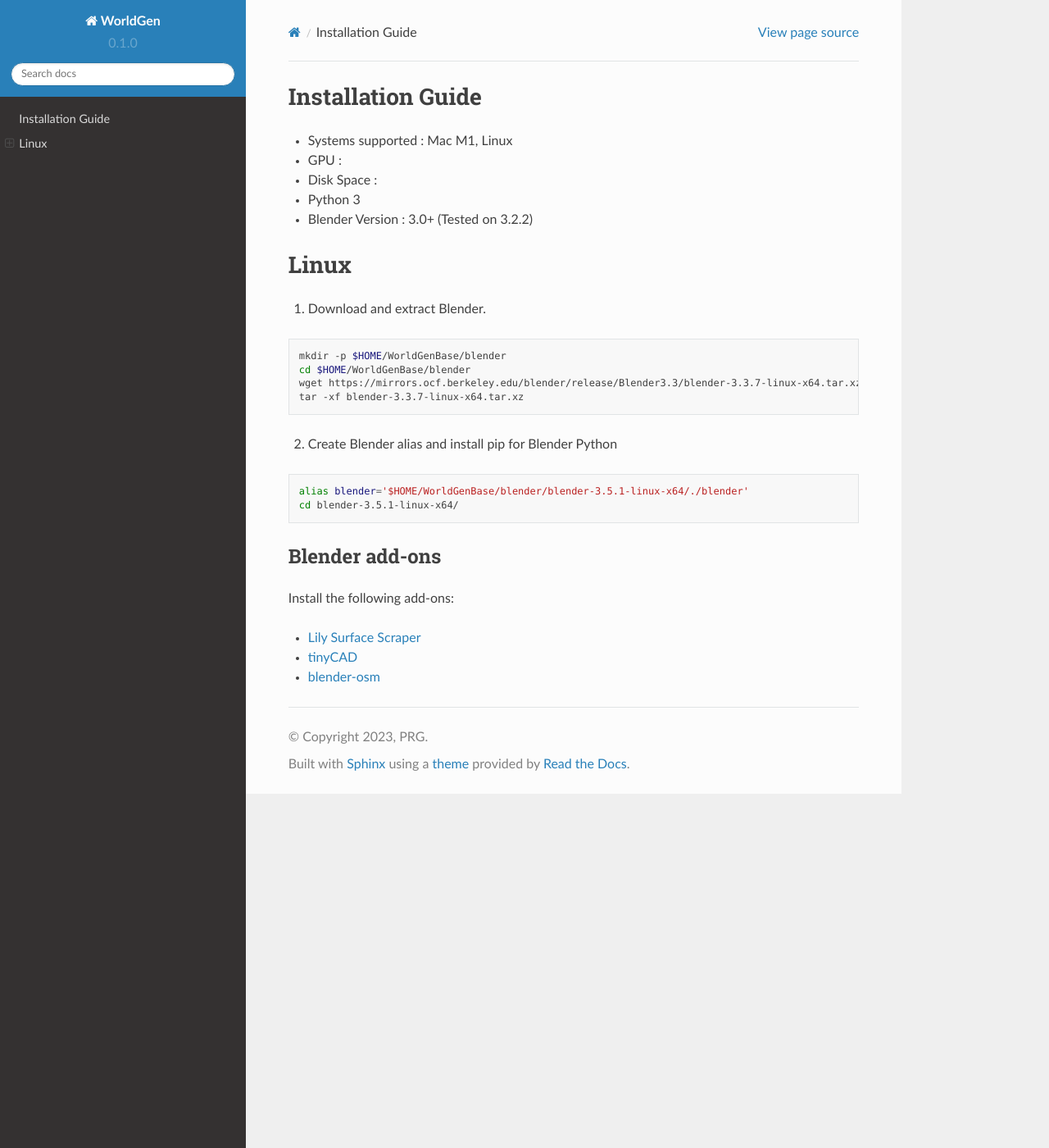
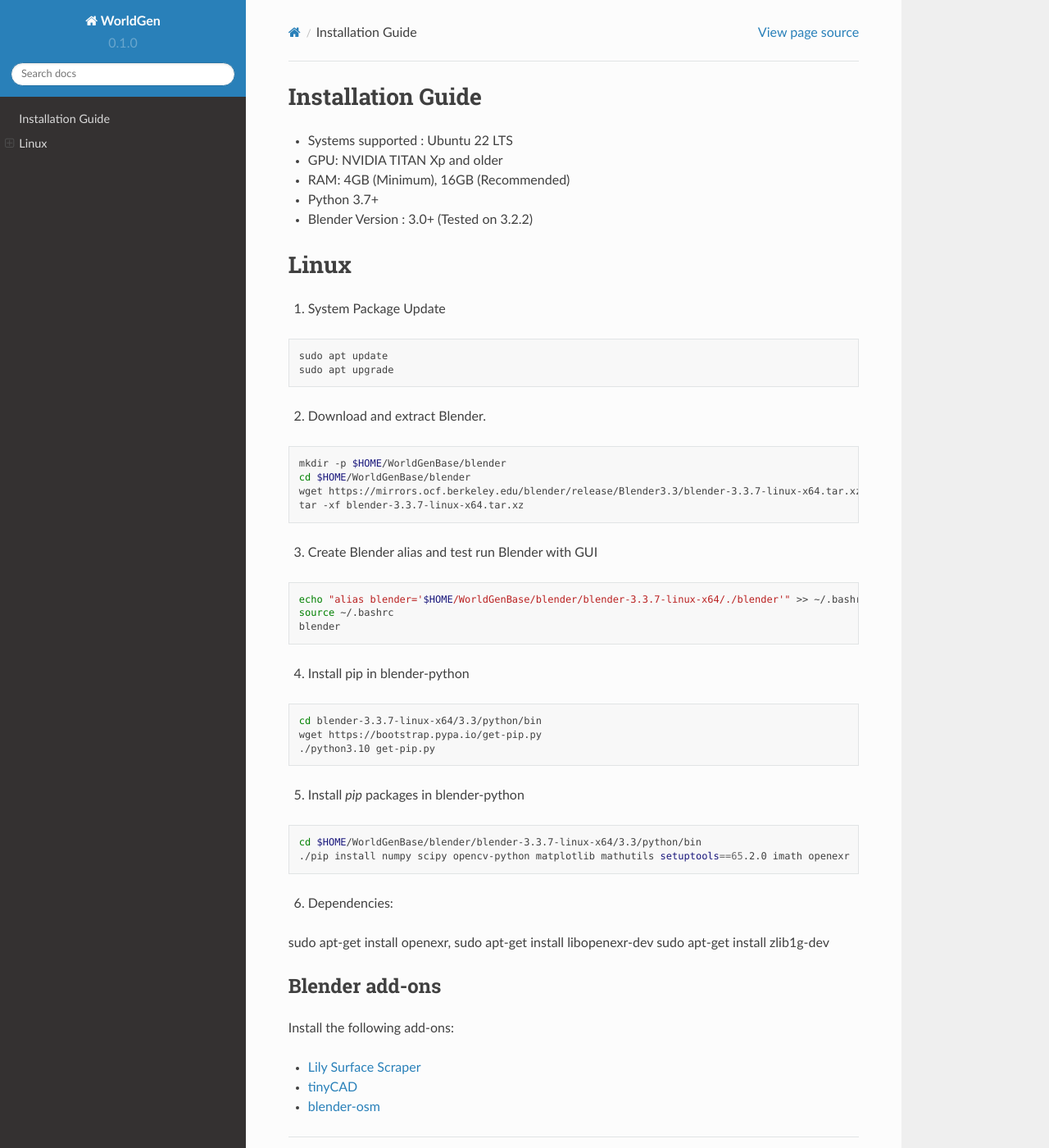
Before and after one commit to prgumd/WorldGen, a Sphinx documentation site: the page built from docs/source/installation.rst, in a window 1280 px wide and 1400 px high. Shown: the whole window at 82% size. Built offline with Sphinx 7.4.7 and the Read the Docs theme 2.0.0, drawn with Linux system fonts in a browser that asks for light colours; pages that are not in the unit, such as notebooks, are missing from menus.

Commit message:
Update Linux Instructions

```diff
--- a/docs/source/installation.rst
+++ b/docs/source/installation.rst
@@ -1,17 +1,24 @@
 Installation Guide
 ==========
 
-* Systems supported : Mac M1, Linux
-* GPU :
-* Disk Space :
-* Python 3
+* Systems supported : Ubuntu 22 LTS
+* GPU: NVIDIA TITAN Xp and older
+* RAM: 4GB (Minimum), 16GB (Recommended)
+* Python 3.7+
 * Blender Version : 3.0+ (Tested on 3.2.2)
 
 
 Linux
 =====
 
-1. Download and extract Blender.
+1. System Package Update
+
+.. code-block:: bash
+
+    sudo apt update
+    sudo apt upgrade
+
+2. Download and extract Blender.
 
 .. code-block:: bash
 
@@ -20,12 +27,38 @@
     wget https://mirrors.ocf.berkeley.edu/blender/release/Blender3.3/blender-3.3.7-linux-x64.tar.xz
     tar -xf blender-3.3.7-linux-x64.tar.xz
 
-2. Create Blender alias and install pip for Blender Python
+3. Create Blender alias and test run Blender with GUI
 
 .. code-block:: bash
 
-    alias blender='$HOME/WorldGenBase/blender/blender-3.5.1-linux-x64/./blender'
-    cd blender-3.5.1-linux-x64/
+    echo "alias blender='$HOME/WorldGenBase/blender/blender-3.3.7-linux-x64/./blender'" >> ~/.bashrc
+    source ~/.bashrc
+    blender
+
+4. Install pip in blender-python
+
+.. code-block:: bash
+
+    cd blender-3.3.7-linux-x64/3.3/python/bin
+    wget https://bootstrap.pypa.io/get-pip.py
+    ./python3.10 get-pip.py
+
+5. Install `pip` packages in blender-python
+
+.. code-block:: bash
+
+    cd $HOME/WorldGenBase/blender/blender-3.3.7-linux-x64/3.3/python/bin
+    ./pip install numpy scipy opencv-python matplotlib mathutils setuptools==65.2.0 imath openexr
+
+
+6. Dependencies:
+
+sudo apt-get install openexr,
+sudo apt-get install libopenexr-dev
+sudo apt-get install zlib1g-dev
+
+
+
 
 
 
```
